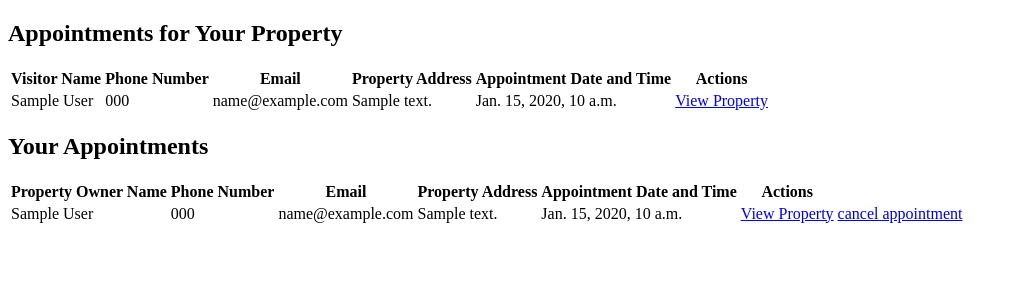
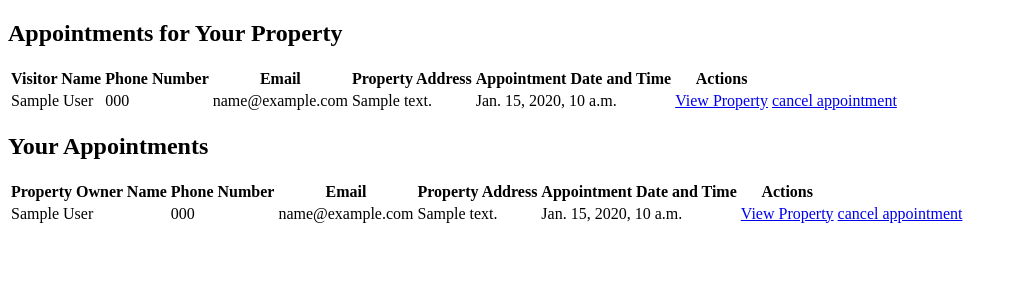
Before and after one commit to hamzanasir08/propfolio, a Django app: template DBMS_PMS/templates/view_appointments.html in a window 1280 px wide. Shown: the top 300 px of the page, without its empty margins (0-1015 px from the left). Run offline with Django 5.2, Linux system fonts and the light colour scheme; the template is opened without the code that fills it: values that come from a table or form of the project are taken from there, others are empty; tables that the repository leaves empty hold one stand-in row (values such as "Sample post").

Commit message:
added cancel appointment feature

```diff
--- a/DBMS_PMS/templates/view_appointments.html
+++ b/DBMS_PMS/templates/view_appointments.html
@@ -30,6 +30,7 @@
               <td>{{ appointment.propID.address }}</td>
               <td>{{ appointment.appointment_date_and_time }}</td>
               <td><a href="{% url 'property_detail' appointment.propID.id %}">View Property</a>
+              <td><a href="{% url 'cancel_appointment' appointment.appointment_ID %}">cancel appointment</a></td>
             </tr>
           {% endfor %}
         </tbody>
```
